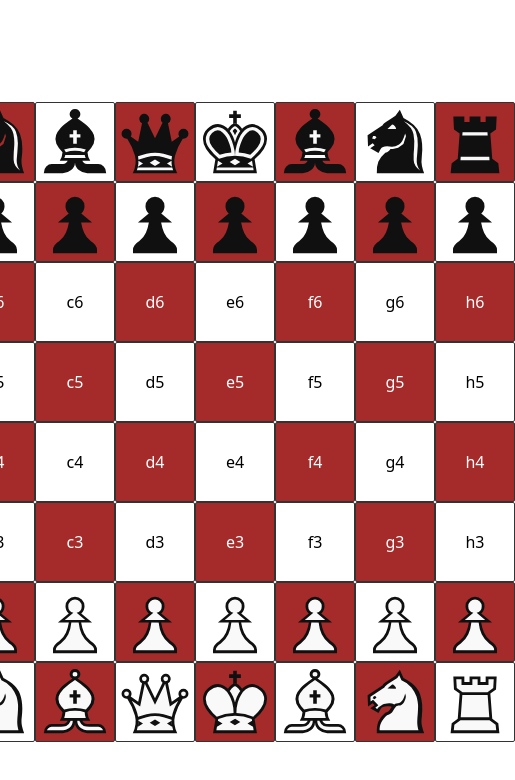
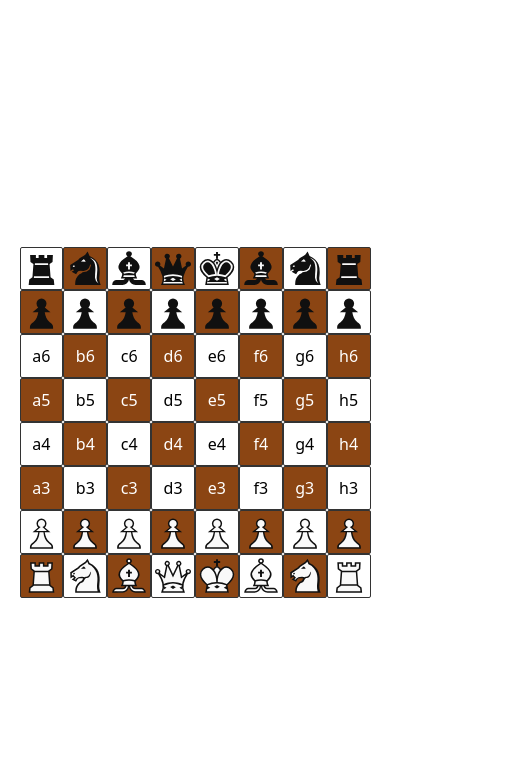
Before and after one commit to Imo-oje/ai-chess-analyzer, a React (Vite) app in the folder client/: page / in a window 390 px wide. Shown: the top 780 px of the page, 515 px wide, since content can reach past the window. Built offline with nearby package versions, Linux system fonts and the light colour scheme.

Commit message:
Responsiveness for mobile

```diff
--- a/client/src/App.css
+++ b/client/src/App.css
@@ -5,6 +5,7 @@
 }
 
 body {
+  min-height: 100vh;
   display: flex;
   align-items: center;
   justify-content: center;
@@ -13,14 +14,18 @@ body {
 .btn-container {
   display: flex;
   justify-content: space-between;
-  gap: 2rem;
+  gap: 1rem;
+  flex-wrap: wrap;
+  padding: 1rem;
 }
 
 main {
   display: flex;
-  justify-content: space-between;
+  flex-direction: column;
+  justify-content: center;
   align-items: center;
-  gap: 8rem;
+  gap: 2rem;
+  padding: 1rem;
 }
 
 section.game-controls {
@@ -29,36 +34,39 @@ section.game-controls {
 
 .board {
   display: flex;
-  justify-content: center;
+  flex-direction: column;
   align-items: center;
-  flex-direction: column;
-  width: fit-content;
+  width: 100vw;
+  max-width: 90vmin;
+  aspect-ratio: 1 / 1;
 }
 
 .row {
+  display: flex;
   width: 100%;
-  display: flex;
-  justify-content: center;
+  height: 12.5%;
 }
 
 .square {
   border: 0.5px solid #333;
   border-radius: 2px;
+  flex: 1;
   display: flex;
   align-items: center;
   justify-content: center;
-  width: 80px;
-  aspect-ratio: 1/1;
   user-select: none;
+  font-size: clamp(1rem, 2.5vmin, 2rem);
 }
 
 .square:hover {
   background-color: #333;
 }
+
 .board .black {
-  background-color: brown;
+  background-color: #8b4513;
   color: white;
 }
+
 .board .white {
   background-color: white;
   color: black;
```
